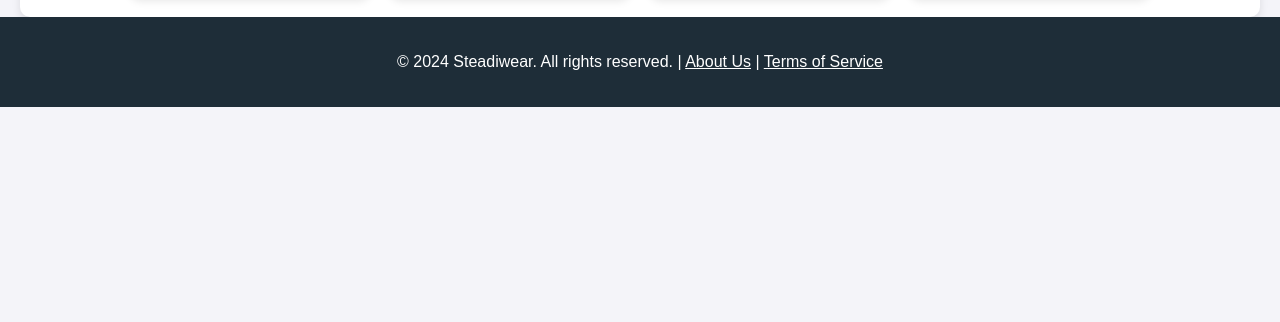
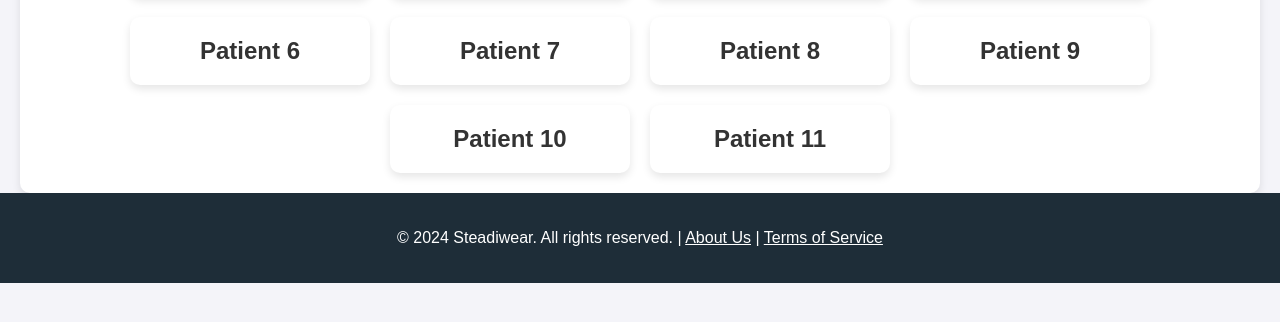
Before and after one commit to skmakau/Centralized-Patient-Ratings, a plain HTML site: page index.html in a window 1280 px wide. Shown: the part 360-682 px from the top of the page. Drawn offline with Linux system fonts and the light colour scheme.

Commit message:
Update index.html

```diff
--- a/index.html
+++ b/index.html
@@ -40,7 +40,7 @@
                         <h2>Patient 4</h2>
                     </div>
                 </div>
-            </a
+            </a>
             <a class="patient-btn" href="https://skmakau.github.io/Patient-5/" target="_blank">
                 <div class="card">
                     <div class="card-content">
@@ -48,7 +48,48 @@
                     </div>
                 </div>
             </a>
-            <!-- Add more patient links as needed -->
+            <a class="patient-btn" href="https://skmakau.github.io/Patient-6/" target="_blank">
+                <div class="card">
+                    <div class="card-content">
+                        <h2>Patient 6</h2>
+                    </div>
+                </div>
+            </a>
+            <a class="patient-btn" href="https://skmakau.github.io/Patient-7/" target="_blank">
+                <div class="card">
+                    <div class="card-content">
+                        <h2>Patient 7</h2>
+                    </div>
+                </div>
+            </a>
+            <a class="patient-btn" href="https://skmakau.github.io/Patient-8/" target="_blank">
+                <div class="card">
+                    <div class="card-content">
+                        <h2>Patient 8</h2>
+                    </div>
+                </div>
+            </a>
+            <a class="patient-btn" href="https://skmakau.github.io/Patient-9/" target="_blank">
+                <div class="card">
+                    <div class="card-content">
+                        <h2>Patient 9</h2>
+                    </div>
+                </div>
+            </a>
+            <a class="patient-btn" href="https://skmakau.github.io/Patient-10/" target="_blank">
+                <div class="card">
+                    <div class="card-content">
+                        <h2>Patient 10</h2>
+                    </div>
+                </div>
+            </a>
+            <a class="patient-btn" href="https://skmakau.github.io/Patient-11/" target="_blank">
+                <div class="card">
+                    <div class="card-content">
+                        <h2>Patient 11</h2>
+                    </div>
+                </div>
+            </a>
         </div>
     </div>
     <div class="footer">
```
